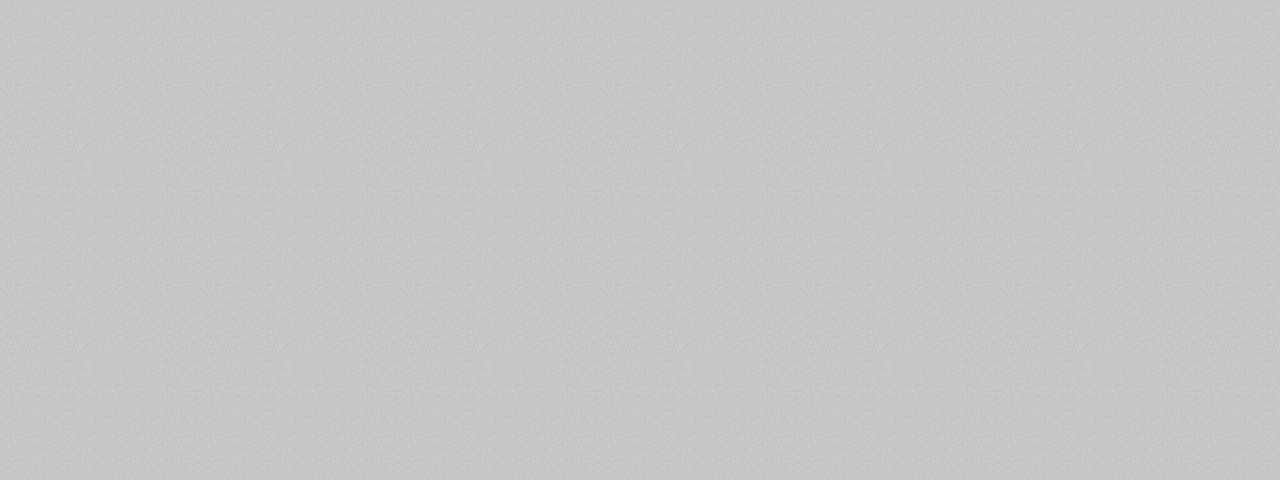
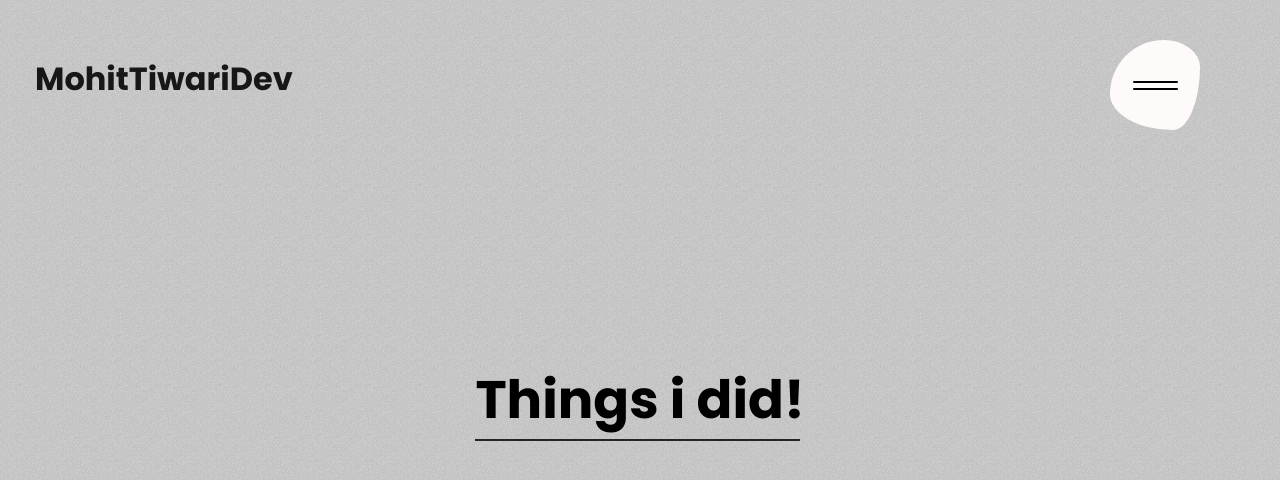
Before and after one commit to MohitTiwariBytes/PersonalPortfolioSite, a React (Vite) app: page /projects in a window 1280 px wide. Before the commit this address had no page. Shown: the top 480 px of the page. Built offline with nearby package versions, Linux system fonts and the light colour scheme; a web font is replaced by a local one.

Commit message:
Started Working on Projects page!

```diff
--- a/src/App.jsx
+++ b/src/App.jsx
@@ -5,6 +5,7 @@ import Navbar from "./Components/Navbar";
 import "./App.css";
 import { gsap, TweenLite } from "gsap";
 import About from "./Pages/About";
+import Projects from "./Pages/Projects";
 
 function App() {
   return (
@@ -15,10 +16,12 @@ function App() {
           path="/about"
           element={
             <>
-              <About/>
+              <About />
             </>
           }
         />
+
+        <Route path="/projects" element={<Projects />} />
       </Routes>
     </BrowserRouter>
   );
--- a/src/Components/Footer.jsx
+++ b/src/Components/Footer.jsx
@@ -5,6 +5,10 @@ import gsap from "gsap";
 const Footer = forwardRef((props, ref) => {
   const hamRef = useRef(null);
   const textRef = useRef(null);
+
+  function sendMessage() {
+    window.location.href = "mailto:mohittiwaridev@gmail.com";
+  }
 
   useEffect(() => {
     const handleMouseMove = (event) => {
@@ -67,7 +71,7 @@ const Footer = forwardRef((props, ref) => {
             <span id="email">mohittiwaridev@gmail.com</span>
           </div>
         </div>
-        <div ref={hamRef} className="button1">
+        <div onClick={sendMessage} ref={hamRef} className="button1">
           <span ref={textRef}>Get in touch!</span>
         </div>
       </div>
--- a/src/HomeSections/FirstSection.jsx
+++ b/src/HomeSections/FirstSection.jsx
@@ -60,7 +60,7 @@ const FirstSection = () => {
             <p>13 yo front-end dev</p>
           </div>
           <div className="location">
-            <p>India, Uttar-Pradesh</p>
+            <p>Uttar-Pradesh, India</p>
           </div>
         </div>
       </div>
--- /dev/null
+++ b/src/Pages/Projects.jsx
@@ -0,0 +1,17 @@
+import React from "react";
+import "./Projects.css";
+import gsap from "gsap";
+import FirstSection from "../ProjectsSections/FirstSection";
+import Navbar from "../Components/Navbar";
+import SmoothScroll from "../Components/SmoothScroll";
+
+const Projects = () => {
+  return (
+    <div className="main-projects">
+      <Navbar></Navbar>
+      <FirstSection></FirstSection>
+    </div>
+  );
+};
+
+export default Projects;
--- /dev/null
+++ b/src/ProjectsSections/FirstSection.css
@@ -0,0 +1,35 @@
+* {
+  margin: 0;
+  padding: 0;
+}
+
+.main-projects {
+  height: 100vh;
+  width: 100%;
+}
+
+.main-projects-first {
+  height: 100%;
+  width: 100%;
+}
+
+.projects-first {
+  height: 100%;
+  width: 100%;
+}
+
+.rxd3y2 {
+  width: 100%;
+  height: 100%;
+  display: flex;
+  justify-content: center;
+  align-items: center;
+}
+
+.rxd3y2 h1 {
+  font-size: 3.3rem;
+}
+
+.uiw2xsa {
+  overflow: hidden;
+}
--- /dev/null
+++ b/src/ProjectsSections/FirstSection.jsx
@@ -0,0 +1,54 @@
+import React, { useEffect, useRef } from "react";
+import "./FirstSection.css";
+import gsap from "gsap";
+
+const FirstSection = () => {
+  const textRef = useRef(null);
+  const lineRef = useRef(null);
+
+  useEffect(() => {
+    gsap.fromTo(
+      textRef.current,
+      {
+        y: "1700px",
+      },
+      {
+        y: "0px",
+        duration: 1.1,
+        ease: "power4.out",
+        stagger: 0.1,
+      }
+    );
+    gsap.fromTo(
+      lineRef.current,
+      {
+        width: "-200px",
+      },
+      {
+        width: "325px",
+        duration: 1.1,
+        ease: "power4.out",
+        stagger: 0.3,
+      }
+    );
+  }, []);
+
+  return (
+    <div className="main-projects-first">
+      <div className="projects-first">
+        <div className="rxd3y2">
+          <div className="uiw2xsa">
+            <h1 ref={textRef}>Things i did!</h1>
+            <div
+              style={{ marginTop: 0, marginLeft: 0, width: "325px" }}
+              className="line"
+              ref={lineRef}
+            ></div>
+          </div>
+        </div>
+      </div>
+    </div>
+  );
+};
+
+export default FirstSection;
```
Also changed, not shown: src/ProjectsSections/SecondSection.jsx (added, +13 -0 lines), src/Pages/Projects.css (added), src/ProjectsSections/SecondSection.css (added).
